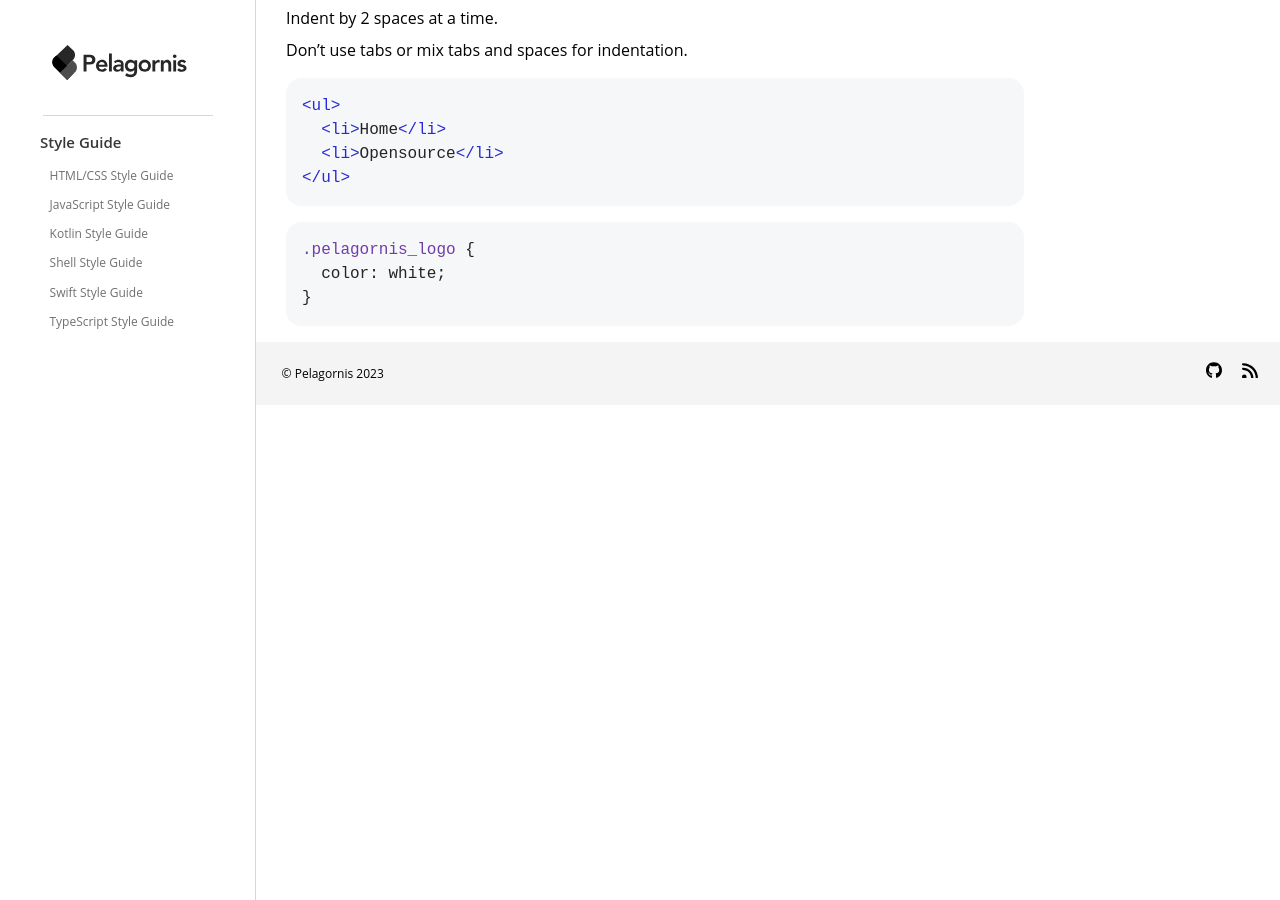
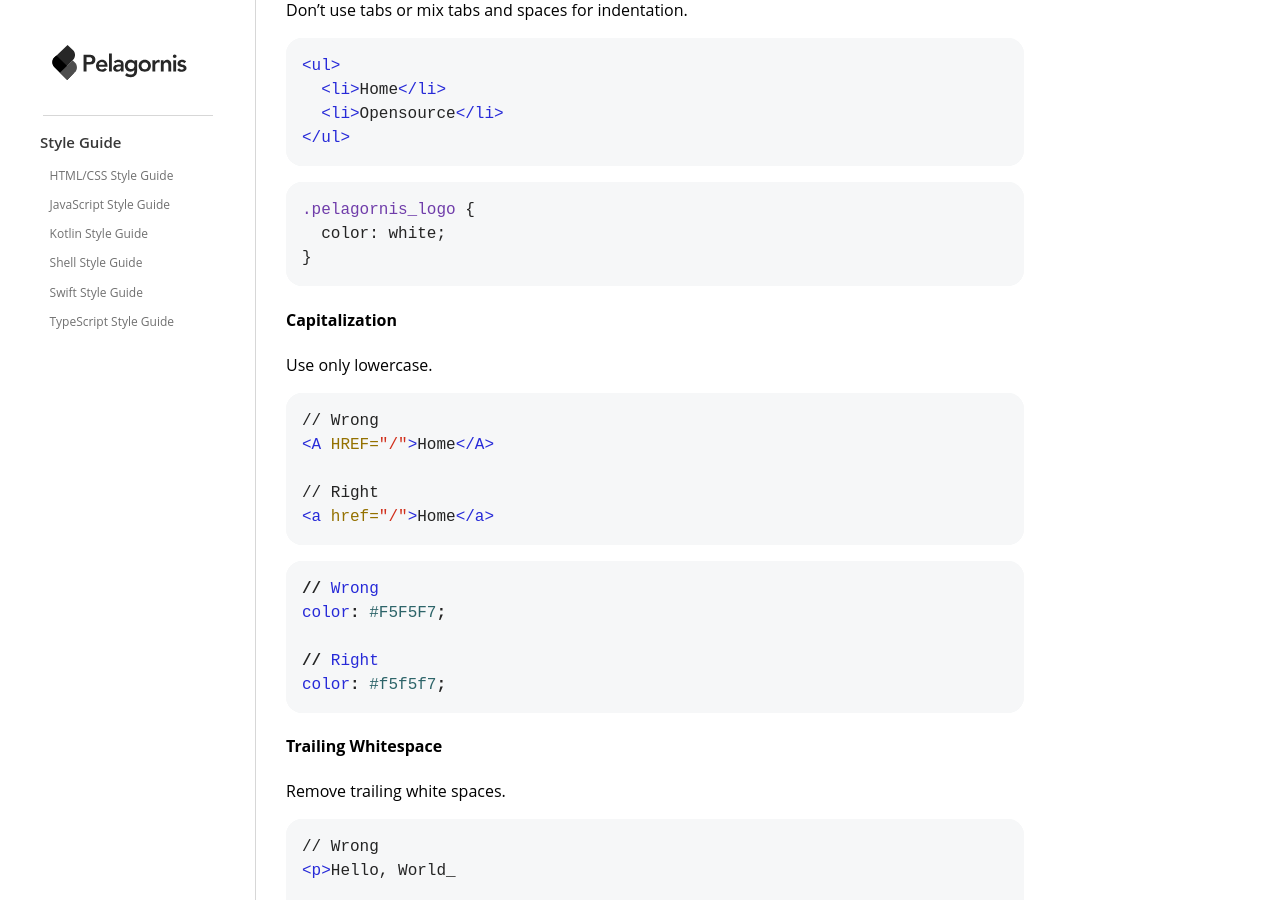
Before and after one commit to pelagornis/styleguide, a Jekyll site: the page built from htmlcss/index.md, in a window 1280 px wide and 900 px high, scrolled down 975 px. Built offline with Jekyll 4.4.1, drawn with Linux system fonts in a browser that asks for light colours; before the commit the page ends 1380 px from its top, so only the background shows below that; some of the changed text lies outside the part shown.

Commit message:
Add Basic Rule

````diff
--- a/htmlcss/index.md
+++ b/htmlcss/index.md
@@ -6,12 +6,10 @@ title: Html/Css Style Guide
 ## Table of Contents
 
 - Basic
-
   - Basic Style Rules
   - Basic Formatting Rules
 
 - HTML
-
   - HTML Style Rules
   - HTML Formatting Rules
 
@@ -57,3 +55,35 @@ Don’t use tabs or mix tabs and spaces for indentation.
   color: white;
 }
 ```
+
+#### Capitalization
+
+Use only lowercase.
+
+```html
+// Wrong
+<A HREF="/">Home</A>
+
+// Right
+<a href="/">Home</a>
+```
+
+```css
+// Wrong
+color: #F5F5F7;
+
+// Right
+color: #f5f5f7;
+```
+
+#### Trailing Whitespace
+
+Remove trailing white spaces.
+
+```html
+// Wrong
+<p>Hello, World_
+
+/// Right
+<p>Hello, World
+```
````
